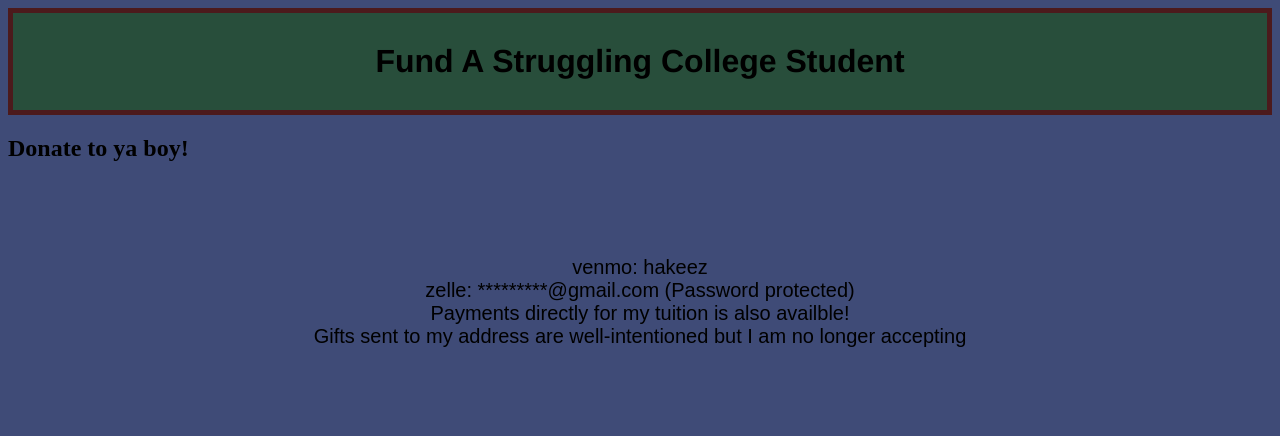
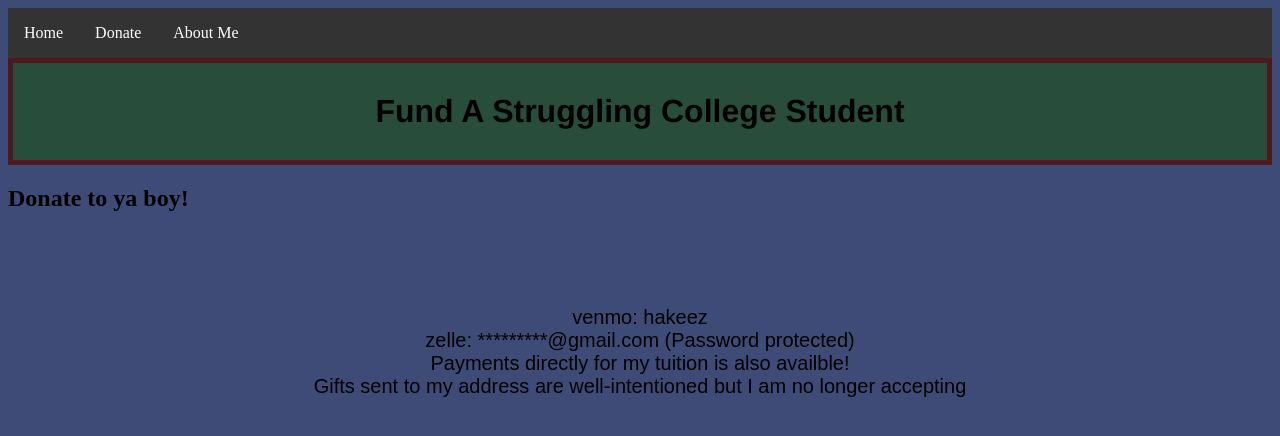
Before and after one commit to hakeez/special-octo-dollop, a plain HTML site: page donate.html in a window 1280 px wide. Drawn offline with Linux system fonts and the light colour scheme.

Commit message:
Update donate.html

```diff
--- a/donate.html
+++ b/donate.html
@@ -11,6 +11,12 @@
 </head>
 
 <body>
+  <ul>
+    <li><a href="https://hakeez.github.io/special-octo-dollop/index">Home</a></li>
+    <li><a href="https://hakeez.github.io/special-octo-dollop/donate">Donate</a></li>
+    <li><a href="https://hakeez.github.io/special-octo-dollop/about_me">About Me</a></li>
+  </ul>
+
   <h1> Fund A Struggling College Student </h1>
   <h2> Donate to ya boy! </h2>
   <br /> <br /> <br />
```
